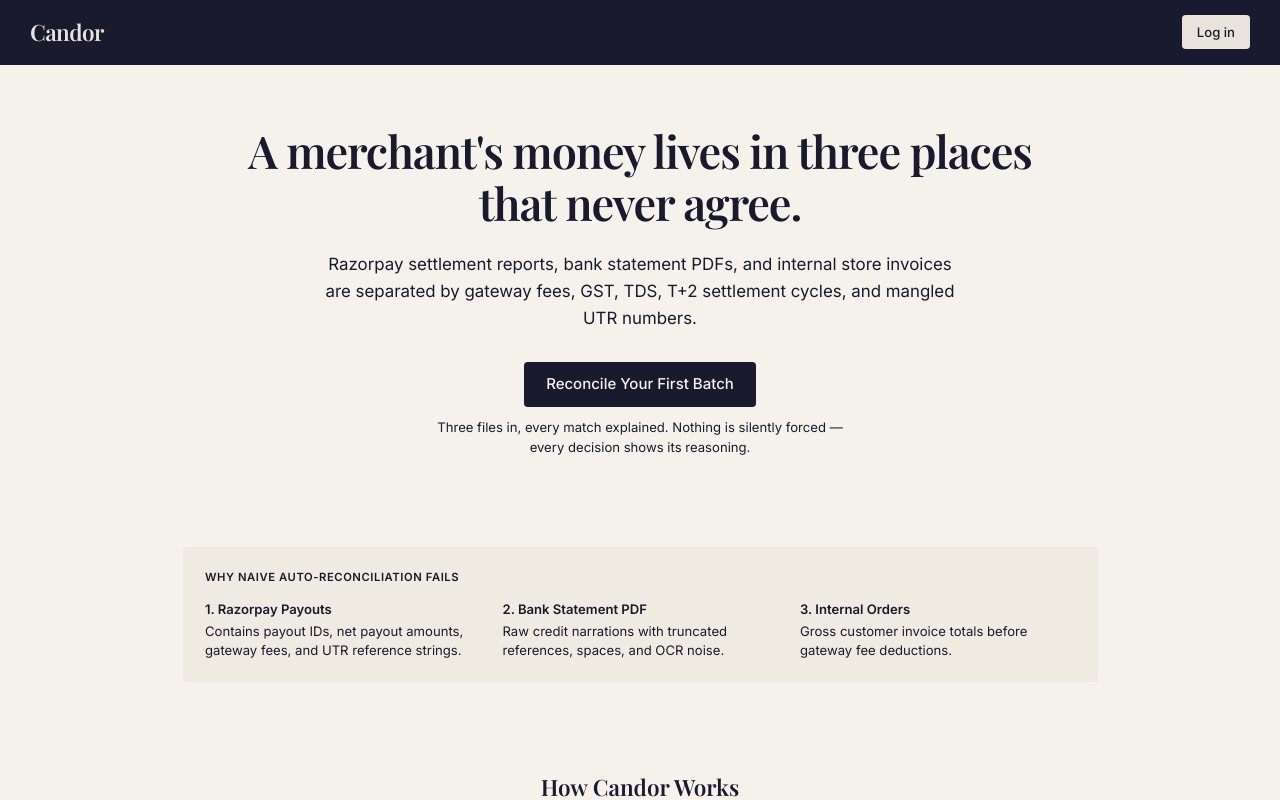
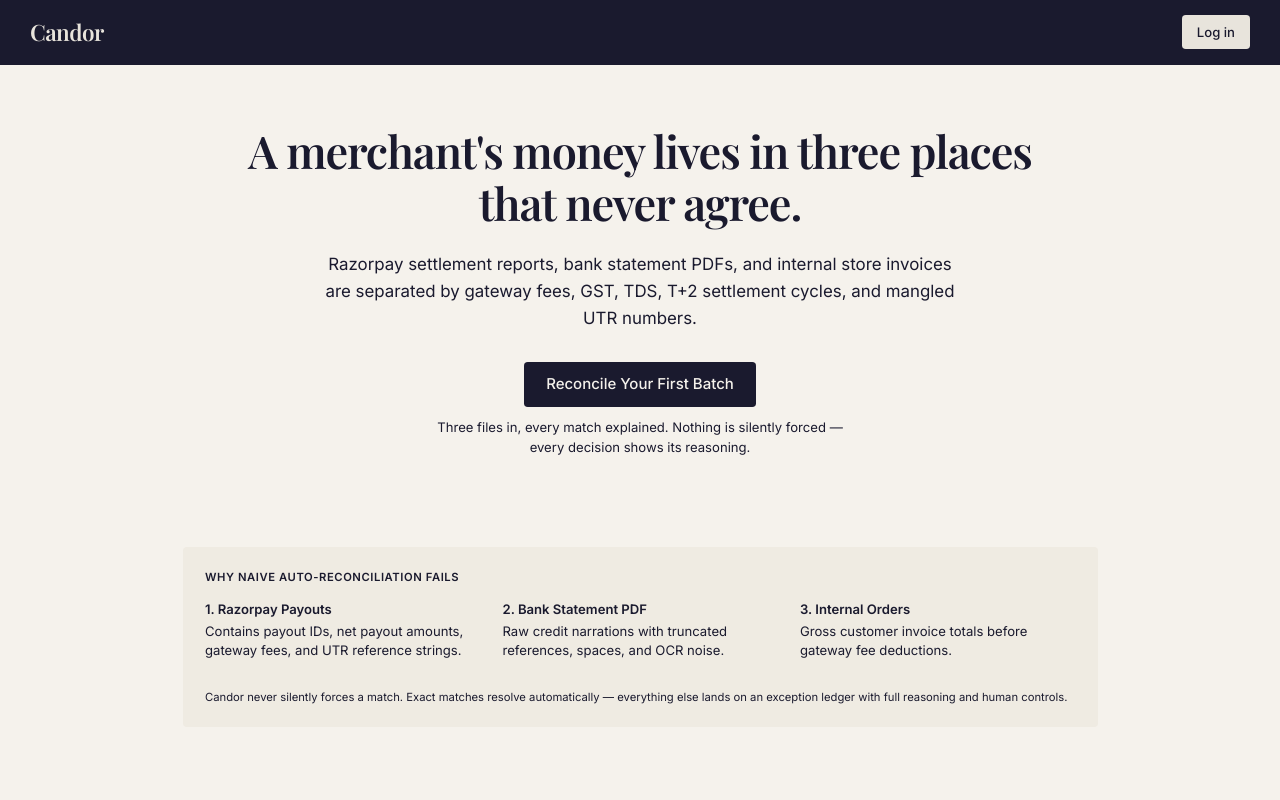
Before and after one commit to pughal-36/Candor, a React (Vite) app in the folder frontend/: page / in a window 1280 px wide. Shown: the top 800 px of the page. Built offline with nearby package versions, Linux system fonts and the light colour scheme; no server answers.

Commit message:
feat(landing): refine hero CTA copy and add risk-reduction subtext

```diff
--- a/frontend/src/screens/LandingPage.jsx
+++ b/frontend/src/screens/LandingPage.jsx
@@ -84,6 +84,9 @@ export default function LandingPage({ user, onGetStarted }) {
               </p>
             </div>
           </div>
+          <p className="mt-4 pt-4 text-xs" style={{ color: 'var(--color-ink-500)', borderTop: '1px solid var(--color-paper-300)' }}>
+            Candor never silently forces a match. Exact matches resolve automatically — everything else lands on an exception ledger with full reasoning and human controls.
+          </p>
         </div>
       </section>
 
```
